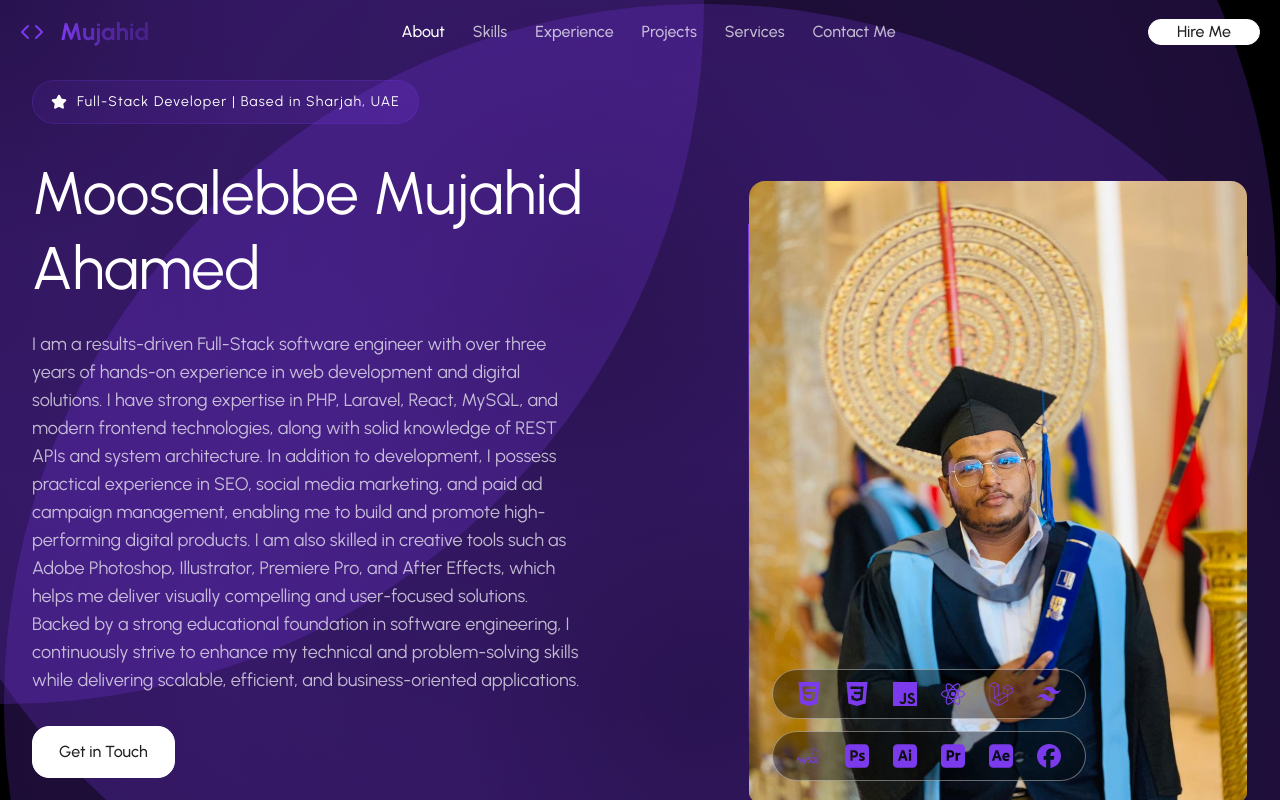
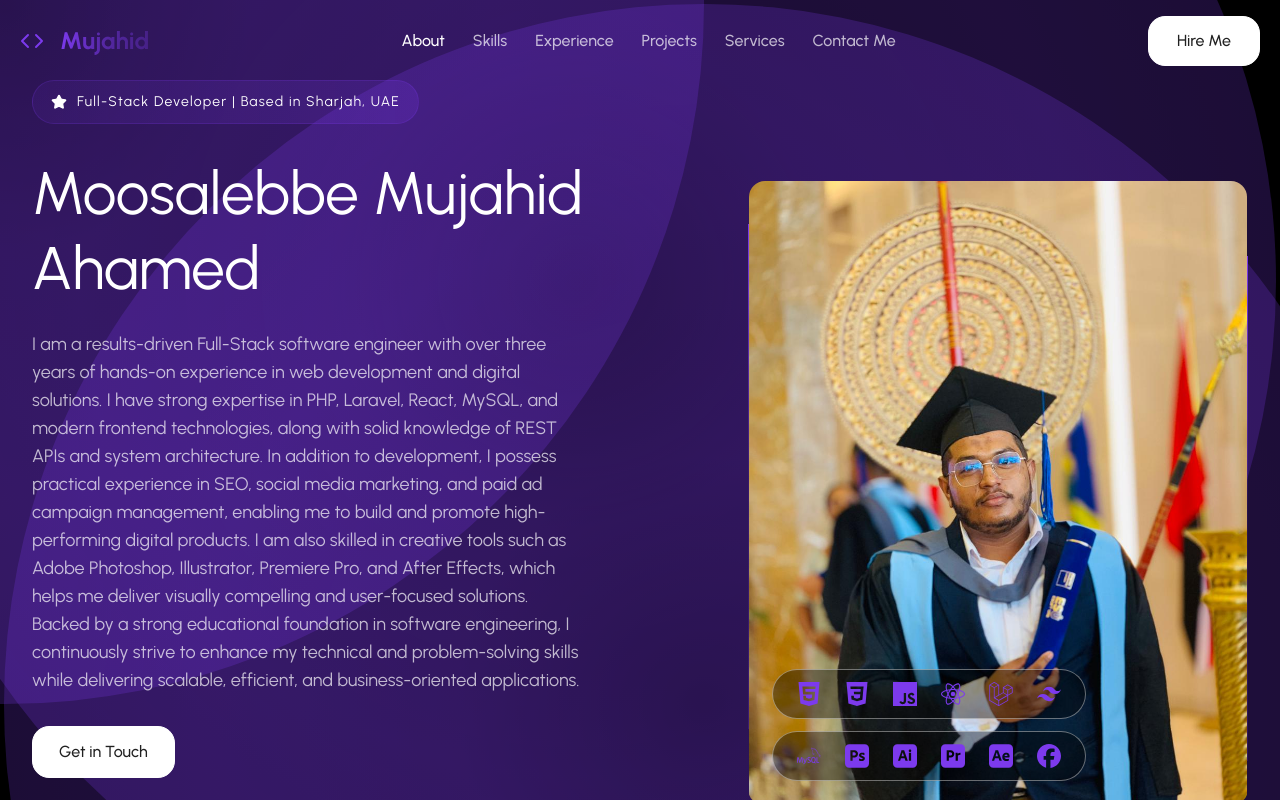
Before and after one commit to Mujahid-Ahamed-2001/react-portfolio, a React (Vite) app: page / in a window 1280 px wide. Shown: the top 800 px of the page. Built offline with nearby package versions, Linux system fonts and the light colour scheme.

Commit message:
nav bar & Hero

```diff
--- a/src/components/layout/Navbar.jsx
+++ b/src/components/layout/Navbar.jsx
@@ -66,7 +66,7 @@ const Navbar = () => {
                 <div className='hidden md:flex items-center gap-2'>
                     <button
                         onClick={() => handleNavClick('contact')}
-                        className="px-7 bg-white text-[#212121] font-medium text-base rounded-[17px] border border-white hover:bg-white/90 transition-all duration-300 cursor-pointer"
+                        className="px-7 py-3 bg-white text-[#212121] font-medium text-base rounded-[17px] border border-white hover:bg-white/90 transition-all duration-300 cursor-pointer"
                     >
                         Hire Me
                     </button>
--- a/src/components/sections/Hero.jsx
+++ b/src/components/sections/Hero.jsx
@@ -121,7 +121,7 @@ const Hero = () => {
       </div>
       <button
         onClick={() => scrollToSection('about')}
-        className='cursor-pointer absolute bottom-8 left-1/2 translate-x-1/2 animate-bounce '
+        className='cursor-pointer absolute bottom-8 left-1/2 translate-x-1/2 animate-bounce z-[999]'
       >
         <ChevronDown className="w-8 h-8 text-primary cursor-pointer" />
       </button>
```
